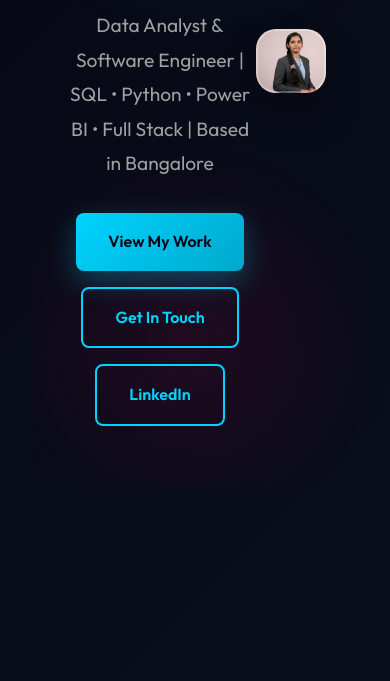
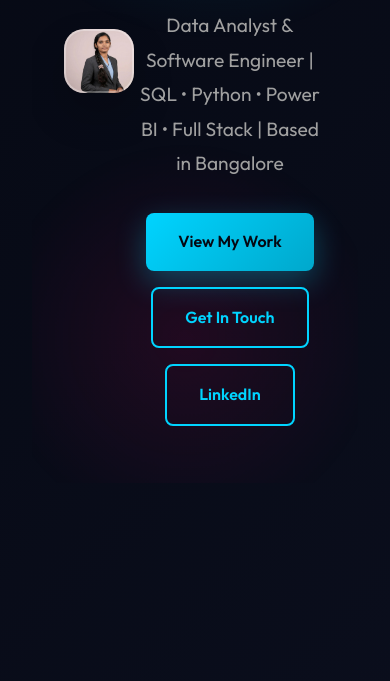
Before and after one commit to Shamshunnisa-DA/MyPortfolio, a plain HTML site: page Porfolio/index.html in a window 390 px wide. Shown: the part 549-1230 px from the top of the page. Drawn offline with nearby package versions, Linux system fonts and the light colour scheme.

Commit message:
Media Queries adding

```diff
--- a/Porfolio/styles.css
+++ b/Porfolio/styles.css
@@ -252,7 +252,34 @@
             background: rgba(0, 212, 255, 0.1);
             transform: translateY(-3px);
         }
+@media (max-width: 992px) {
+    .hero {
+        grid-template-columns: 1fr;
+    }
 
+    .about-content, .contact-grid {
+        grid-template-columns: 1fr;
+    }
+
+    .hero-content {
+        order: 2;
+        text-align: center;
+    }
+
+    .hero-image {
+        order: 1;
+        max-width: 400px;
+        margin: 0 auto;
+    }
+
+    .subtitle {
+        max-width: 100%;
+    }
+
+    .cta-buttons {
+        justify-content: center;
+    }
+}
         /* ============ ABOUT SECTION ============ */
         section {
             padding: 6rem 2rem;
```
